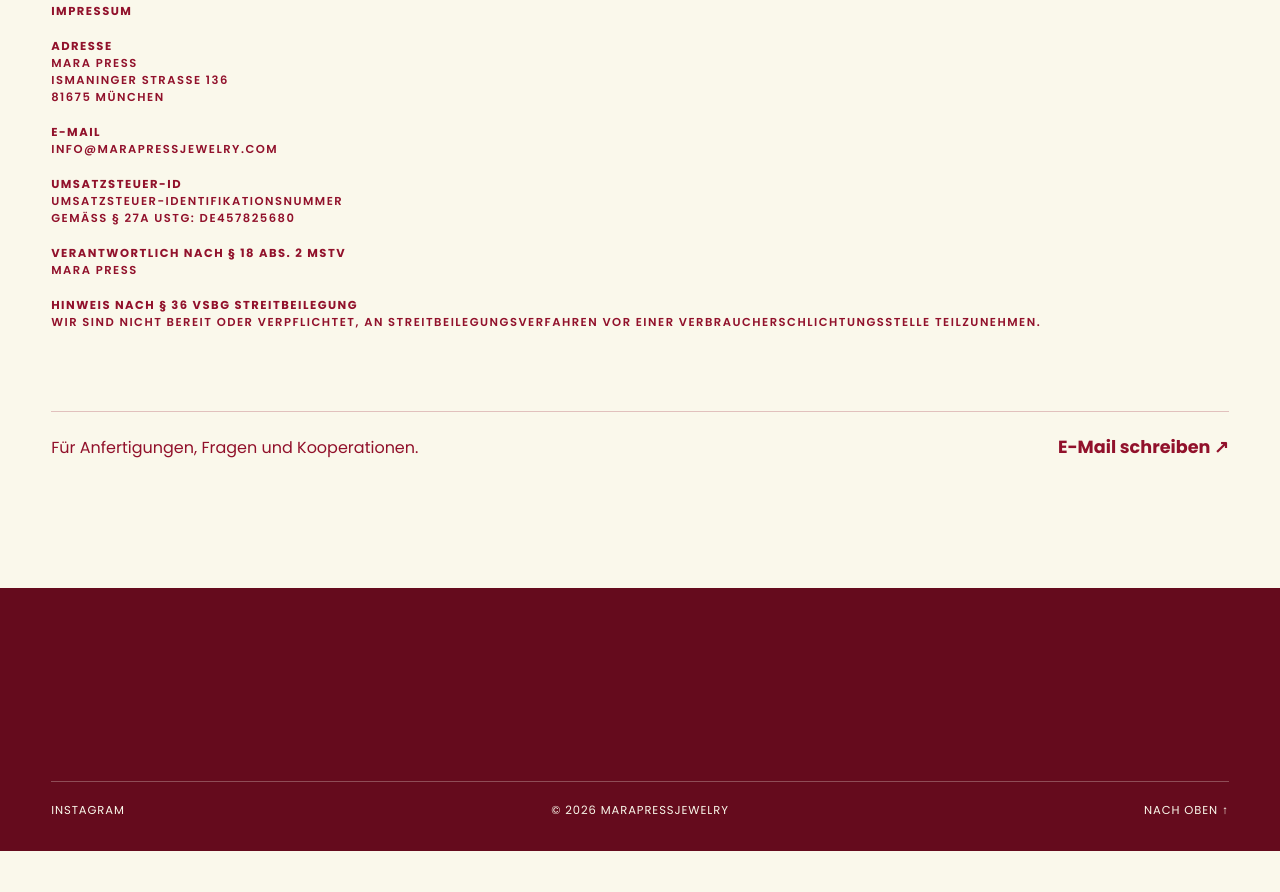
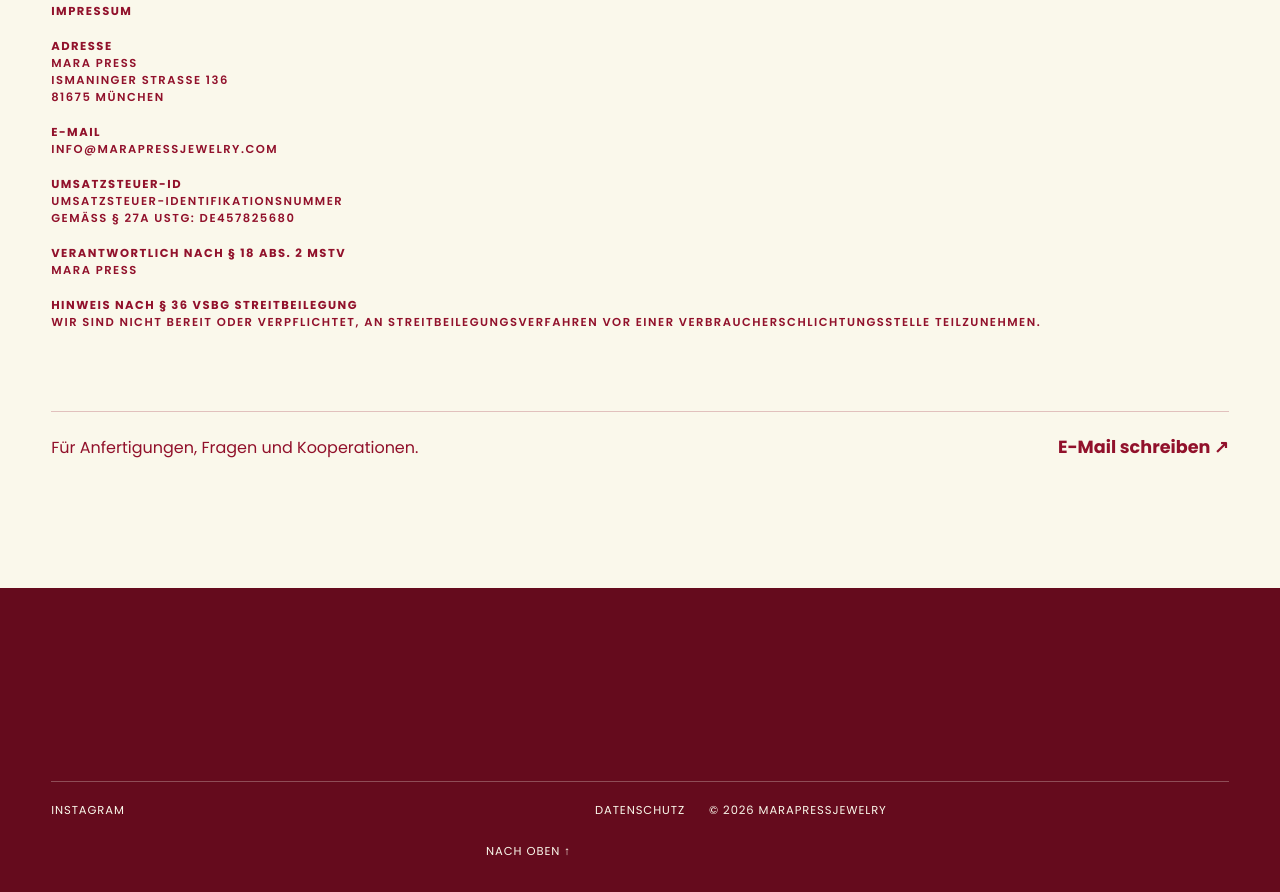
Before and after one commit to marapressjewelry2/website, a plain HTML site: page index.html in a window 1280 px wide. Shown: the part 932-1824 px from the top of the page. Before the commit the page ends 1783 px from the top, so only its background shows below. Drawn offline with Linux system fonts and the light colour scheme.

Commit message:
Add Datenschutz link to footer in index.html

```diff
--- a/index.html
+++ b/index.html
@@ -125,6 +125,7 @@
 
     <footer>
       <div class="footer-row">
+
         <a
           href="https://www.instagram.com/marapressjewelry/"
           target="_blank"
@@ -133,11 +134,16 @@
           Instagram
         </a>
 
+        <a href="datenschutz.html">
+          Datenschutz
+        </a>
+
         <span>
           © <span id="year"></span> marapressjewelry
         </span>
 
         <a href="#top">Nach oben ↑</a>
+
       </div>
     </footer>
   </body>
```
